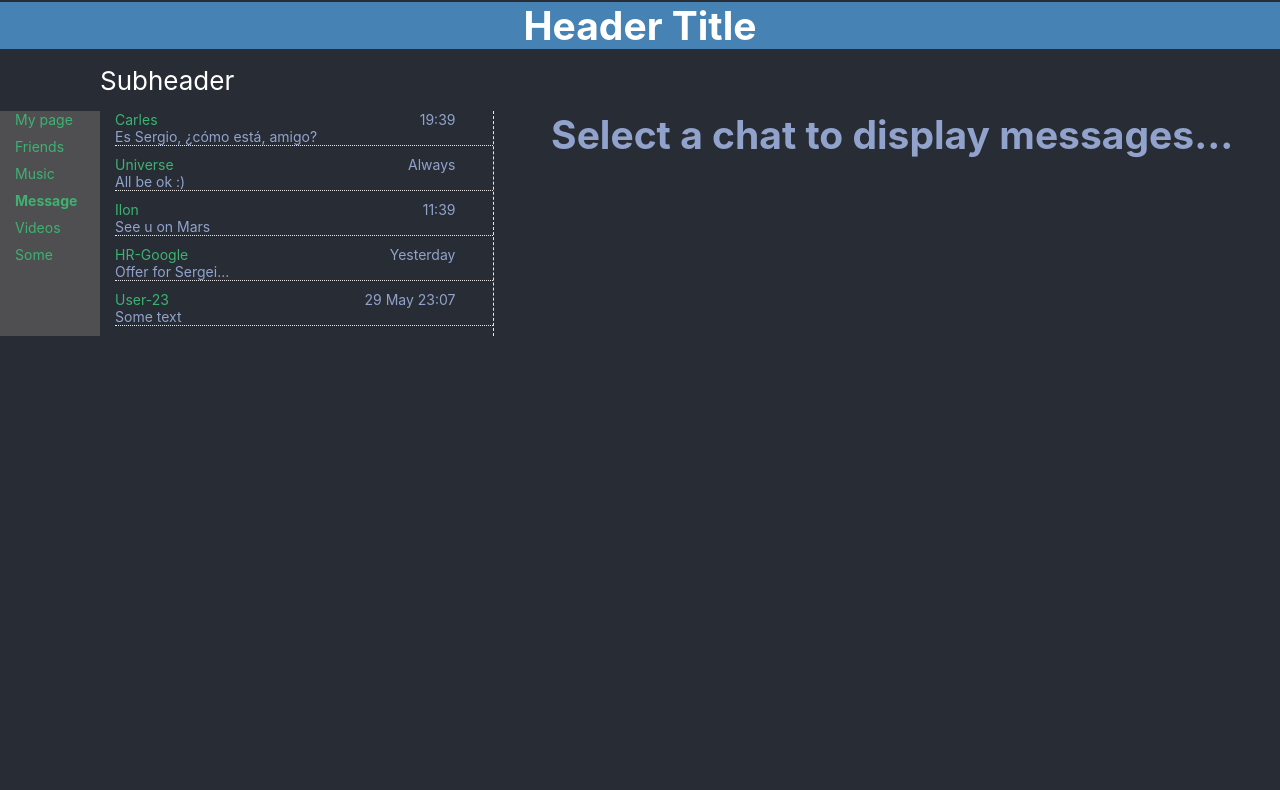
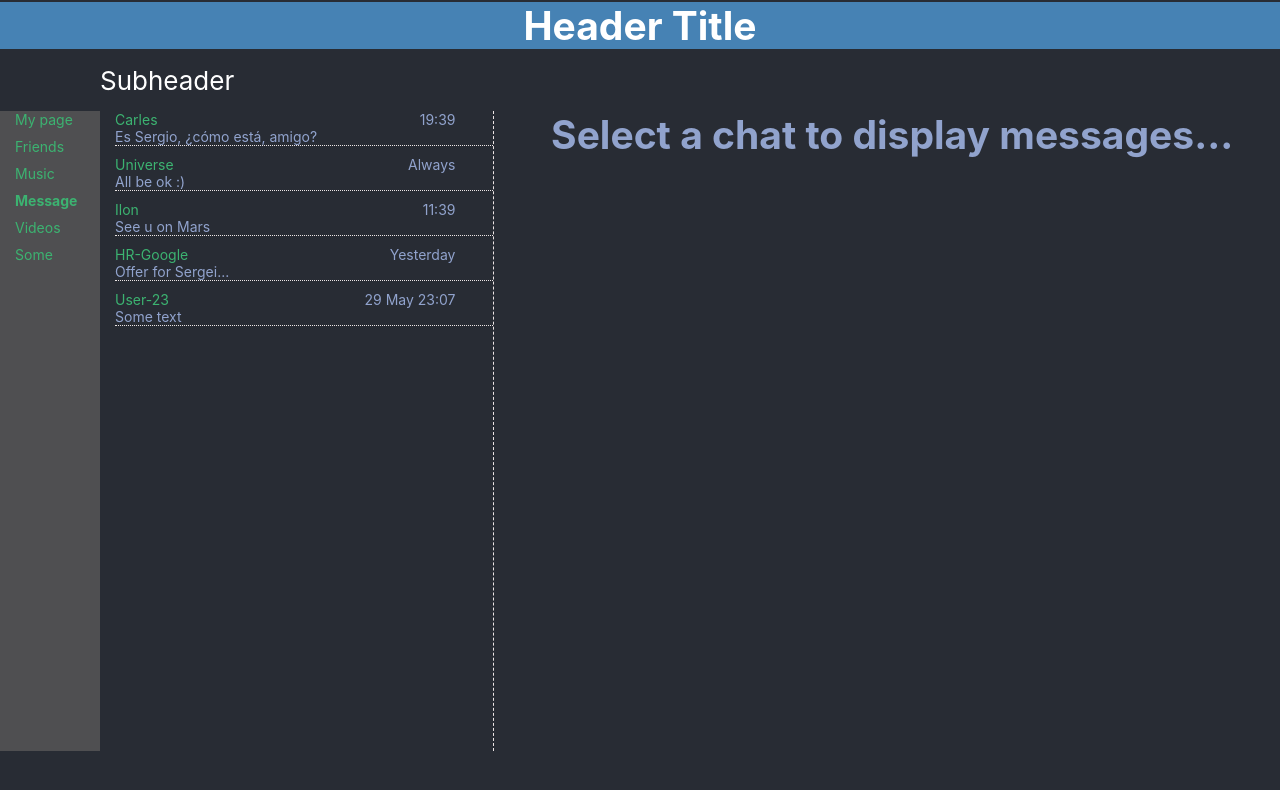
Before and after one commit to norvaishas/social-network, a React (Create React App) app: page /dialogs in a window 1280 px wide. Shown: the top 790 px of the page. Built offline with nearby package versions, Linux system fonts and the light colour scheme.

Commit message:
lesson-40: send messages

```diff
--- a/src/App.js
+++ b/src/App.js
@@ -8,9 +8,10 @@ import Dialogs from './components/Dialogs/Dialogs';
 import {BrowserRouter as Router, Route} from 'react-router-dom';
 
 function App({ state, dispatch, lastMessages }) {
+  console.log(state);
   const { wall, messenger } = state;
   const {posts, currentPostText} = wall;
-  const { dialogs, selectedDialog } = messenger;
+  const { dialogs, selectedDialog, currentMessageText } = messenger;
   return (
     <Router>
       <div className="app">
@@ -30,6 +31,7 @@ function App({ state, dispatch, lastMessages }) {
                    <Dialogs
                      lastMessages={lastMessages}
                      selectedDialog={selectedDialog}
+                     currentMessageText={currentMessageText}
                      dispatch={dispatch}
                    />}/>
           <Route exact path='/music' render={() => <div>My music</div>}/>
--- a/src/components/Dialogs/Dialogs.jsx
+++ b/src/components/Dialogs/Dialogs.jsx
@@ -26,7 +26,7 @@ const DialogItem = ({ lastMessage, dispatch }) => {
   )
 }
 
-const Dialogs = ({ lastMessages, selectedDialog, dispatch }) => {
+const Dialogs = ({ lastMessages, selectedDialog, dispatch, currentMessageText }) => {
   return (
     <div className={style.dialogsWrapper}>
 
@@ -34,7 +34,11 @@ const Dialogs = ({ lastMessages, selectedDialog, dispatch }) => {
         {lastMessages.map( lastMessage => <DialogItem lastMessage={lastMessage} key={lastMessage.time} dispatch={dispatch}/>)}
       </ul>
 
-      <CurrentDialog selectedDialog={selectedDialog}/>
+      <CurrentDialog
+        selectedDialog={selectedDialog}
+        currentMessageText={currentMessageText}
+        dispatch={dispatch}
+      />
     </div>
   )
 }
--- a/src/components/current-dialog/current-dialog.jsx
+++ b/src/components/current-dialog/current-dialog.jsx
@@ -1,20 +1,23 @@
 import React from 'react';
 import style from './current-dialog.module.css'
+import SendMessage from '../send-message/send-message';
 
-const CurrentDialog = ({selectedDialog}) => {
-  let content;
+const CurrentDialog = ({selectedDialog, currentMessageText, dispatch}) => {
+  console.log(selectedDialog);
+  const form = Array.isArray(selectedDialog)
+    ? <SendMessage currentMessageText={currentMessageText} dispatch={dispatch}/>
+    : null;
 
-  if (selectedDialog[0] !== 'Select a chat to display messages...') {
-    content = selectedDialog.map(elem => {
-      return <p key={elem.name}>{`${elem.name}: ${elem.message}`}</p>
+  const content = selectedDialog !== 'Select a chat to display messages...'
+    ? selectedDialog.map(dialog => {
+      return <p key={dialog.name}>{`${dialog.name}: ${dialog.message}`}</p>
     })
-  } else {
-    content = <h2>Select a chat to display messages...</h2>
-  }
+    : <h2>{selectedDialog}</h2>
 
   return (
     <div className={style.chat}>
       {content}
+      {form}
     </div>
   )
 }
--- a/src/components/current-dialog/current-dialog.module.css
+++ b/src/components/current-dialog/current-dialog.module.css
@@ -1,4 +1,5 @@
 .chat {
+    min-height: 80vh;
     background-color: #282c34;
     color: #91a3cd;
     border-left: 1px dashed #ece5e5;
--- /dev/null
+++ b/src/components/send-message/send-message.jsx
@@ -0,0 +1,37 @@
+import React from 'react';
+import {messageTextUpdateActionCreator, sendMessageActionCreator} from '../../myRedux/state';
+
+const SendMessage = ({currentMessageText, dispatch}) => {
+
+  const changeMessageText = (e) => {
+    const currentText = e.target.value;
+    dispatch(messageTextUpdateActionCreator(currentText));
+  }
+
+  const sendMessage = (e) => {
+    e.preventDefault();
+    const newMessage = {
+      name: 'Sergio',
+      message: currentMessageText,
+      time: new Date().getSeconds()
+    }
+    dispatch(sendMessageActionCreator(newMessage));
+  }
+
+  const onCtrlEnterPress = (e) => {
+    if (e.ctrlKey && e.keyCode === 13) {
+      sendMessage(e)
+    }
+  };
+
+  return (
+    <>
+      <form onSubmit={sendMessage}>
+        <textarea onChange={changeMessageText} onKeyDown={onCtrlEnterPress} value={currentMessageText}/>
+        <button>Отправить сообщение</button>
+      </form>
+    </>
+  )
+}
+
+export default SendMessage;
--- a/src/myRedux/state.js
+++ b/src/myRedux/state.js
@@ -14,8 +14,8 @@ class Store {
       ],
     },
     messenger: {
-      selectedDialog: ['Select a chat to display messages...'],
-
+      selectedDialog: 'Select a chat to display messages...',
+      currentMessageText: '',
       dialogs: [
         {
           user: 'Carles',
@@ -85,6 +85,17 @@ class Store {
         this._callSubscriber(this._state);
         break;
 
+      case MESSAGE_TEXT_UPDATE:
+        this._state.messenger.currentMessageText = action.payload;
+        this._callSubscriber(this._state);
+        break;
+
+      case SEND_MESSAGE:
+        this._state.messenger.selectedDialog.push(action.payload);
+        this._state.messenger.currentMessageText = '';
+        this._callSubscriber(this._state);
+        break;
+
       default:
         console.log('nothing to change');
     }
@@ -109,12 +120,16 @@ const ADD_POST = 'ADD_POST';
 const POST_TEXT_UPDATE = 'POST_TEXT_UPDATE';
 
 const SELECT_DIALOG = 'SELECT_DIALOG';
+const MESSAGE_TEXT_UPDATE = 'MESSAGE_TEXT_UPDATE';
+const SEND_MESSAGE = 'SEND_MESSAGE';
 
 // Action creators
 export const addPostActionCreator = () => ({type: ADD_POST})
 export const postTextUpdateActionCreator = text => ({type: POST_TEXT_UPDATE, payload: text})
 
 export const selectDialogActionCreator = userName => ({type: SELECT_DIALOG, payload: userName});
+export const messageTextUpdateActionCreator = text => ({type: MESSAGE_TEXT_UPDATE, payload: text});
+export const sendMessageActionCreator = newMessage => ({type: SEND_MESSAGE, payload: newMessage})
 
 const store = new Store();
 
```
